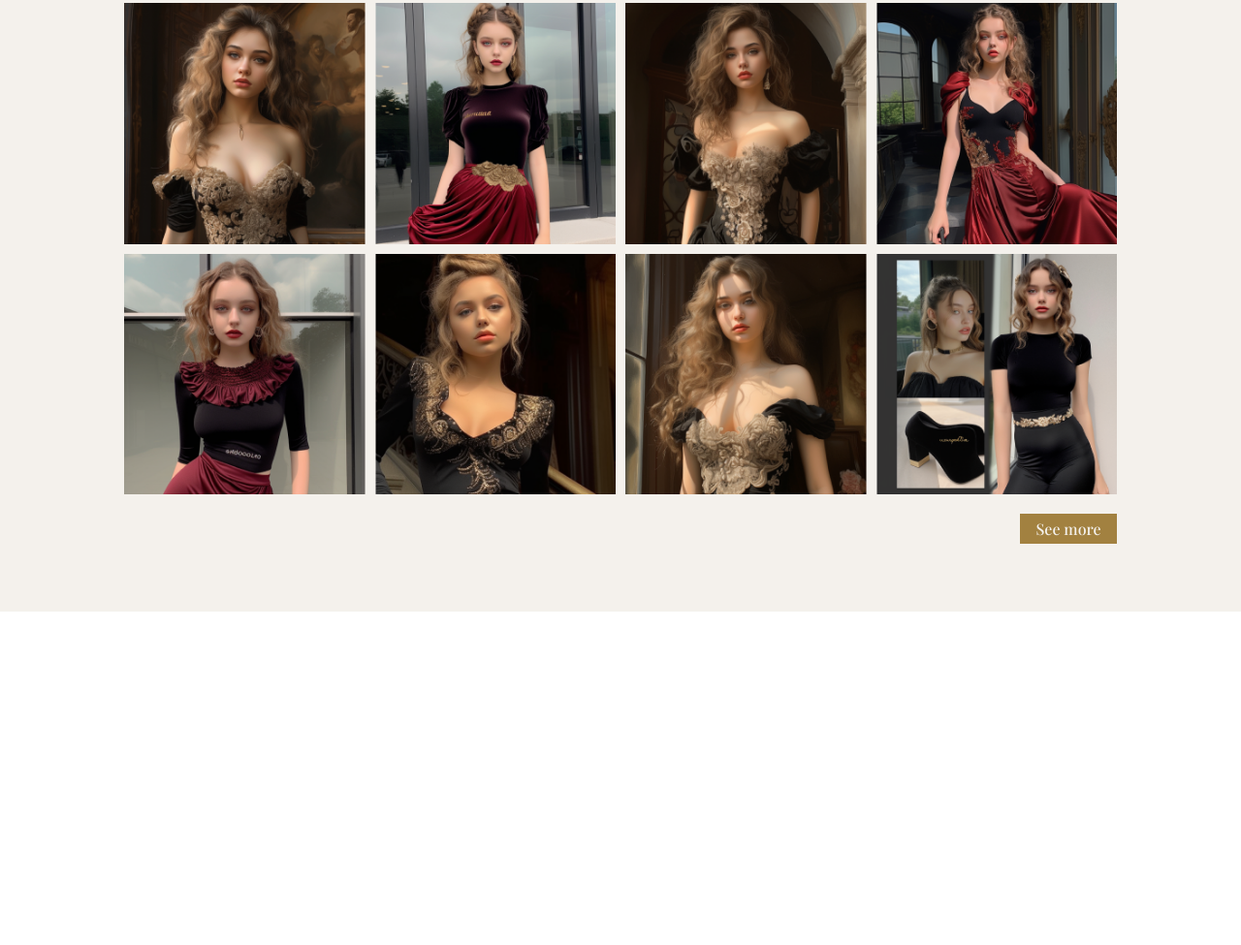
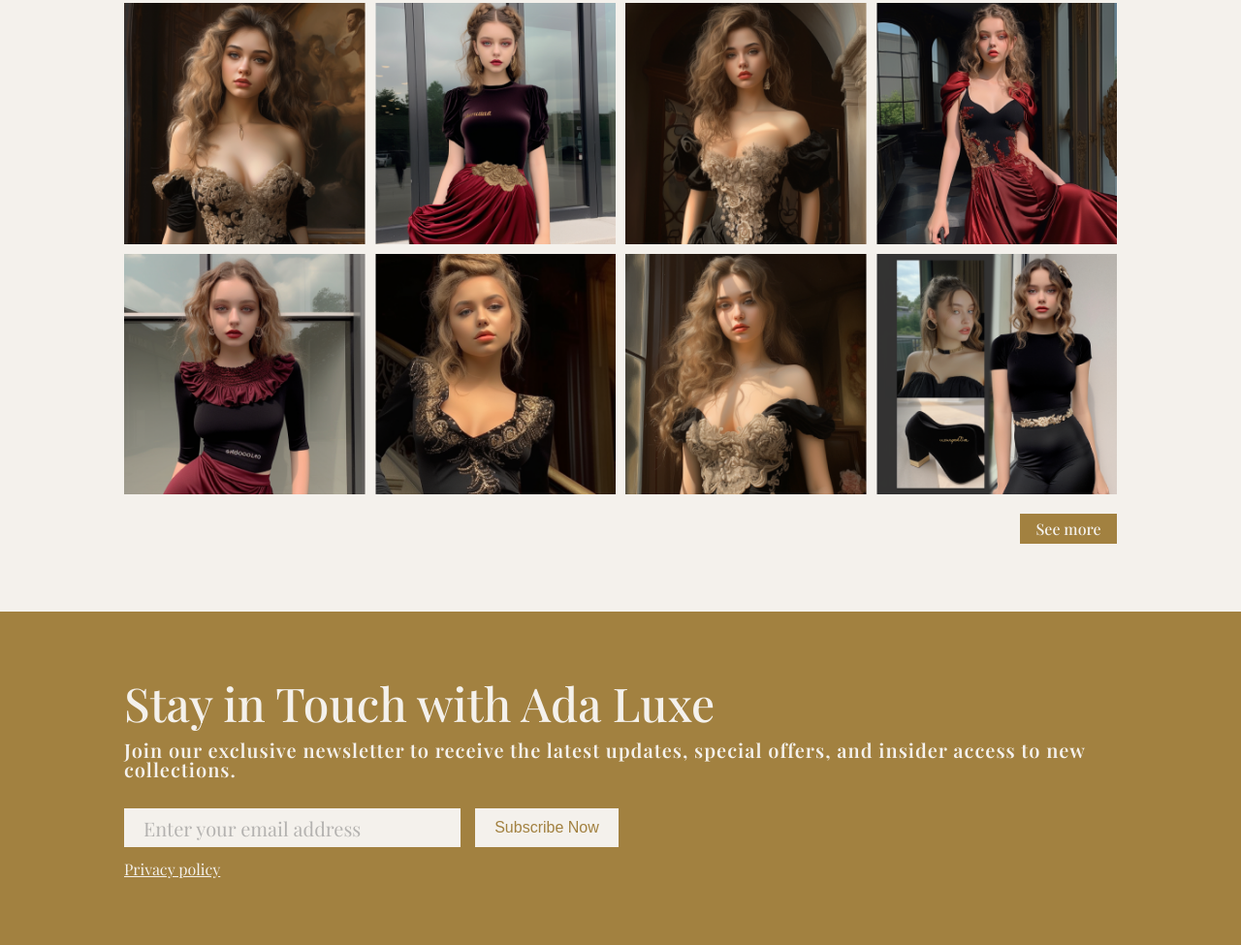
Before and after one commit to tbsoysal/fashion-landing-page, a website: page index.html in a window 1280 px wide. Shown: the part 4328-5303 px from the top of the page at 97% size. Before the commit the page ends 4959 px from the top, so only its background shows below. Drawn offline with nearby package versions, Linux system fonts and the light colour scheme; a web font is replaced by a local one.

Commit message:
Add contact section

```diff
--- a/index.html
+++ b/index.html
@@ -198,6 +198,16 @@
         </div>
     </section>
 
+    <!--Contact Section-->
+    <section class="contact">
+        <h2>Stay in Touch with Ada Luxe</h2>
+        <p>Join our exclusive newsletter to receive the latest updates, special offers, and insider access to new collections.</p>
+        <div class="email-form">
+            <input type="email" name="email" id="mail" placeholder="Enter your email address">
+            <input type="submit" value="Subscribe Now">
+        </div>
+        <a href="">Privacy policy</a>
+    </section>
 </body>
 
 </html>
--- /dev/null
+++ b/scss/_contact.scss
@@ -0,0 +1,57 @@
+.contact {
+    background-color: $gold;
+    padding: 70px 10%;
+    color: $white;
+
+    h2 {
+        font-size: 48px;
+        font-weight: 500;
+        margin-bottom: 15px;
+    }
+    p {
+        font-size: 20px;
+        font-weight: 600;
+        letter-spacing: 1px;
+        margin-bottom: 30px;
+    }
+
+    .email-form {
+        display: flex;
+        margin-bottom: 15px;
+
+        input[type="email"] {
+            width: 30%;
+            height: 30px;
+            font-family: inherit;
+            background-color: $white;
+            padding: 5px 20px;
+            font-size: 20px;
+            outline: none;
+            border: none;
+
+            &::placeholder {
+                opacity: 0.5;
+            }
+        }
+
+        input[type="submit"] {
+            display: block;
+            border: none;
+            background-color: $white;
+            color: $gold;
+            font-size: 16px;
+            font-weight: 500;
+            padding: 5px 20px;
+            cursor: pointer;
+            margin-left: 15px;
+
+            &:hover {
+                background-color: $bordeaux;
+                color: $white;
+            }
+        }
+    }
+    a {
+        color: $white;
+    }
+}
--- a/scss/global.scss
+++ b/scss/global.scss
@@ -25,3 +25,4 @@ body {
 @import 'about';
 @import 'features';
 @import 'portfolio';
+@import 'contact';
```
Also changed, not shown: styles.css, 1 other file.
